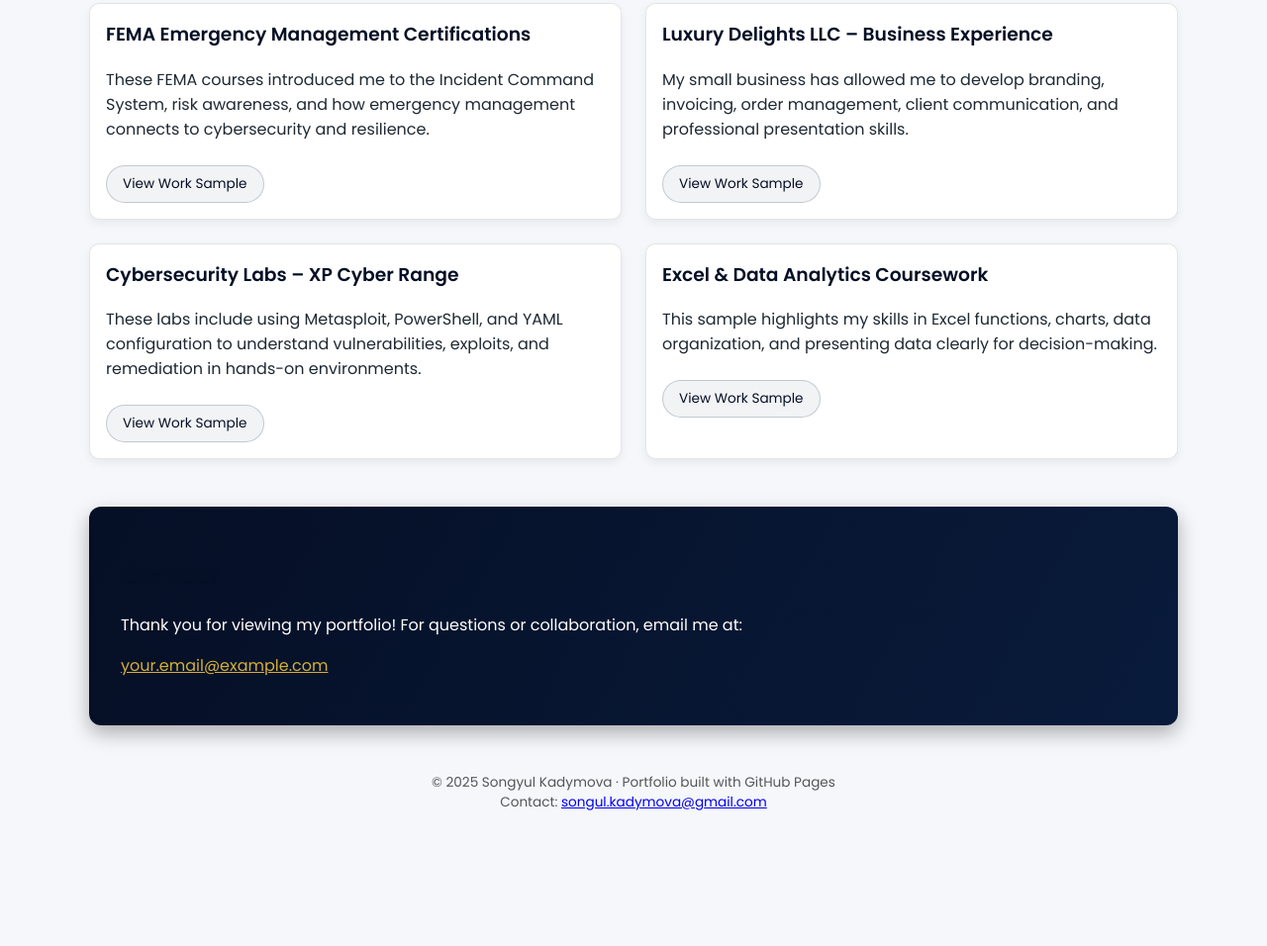
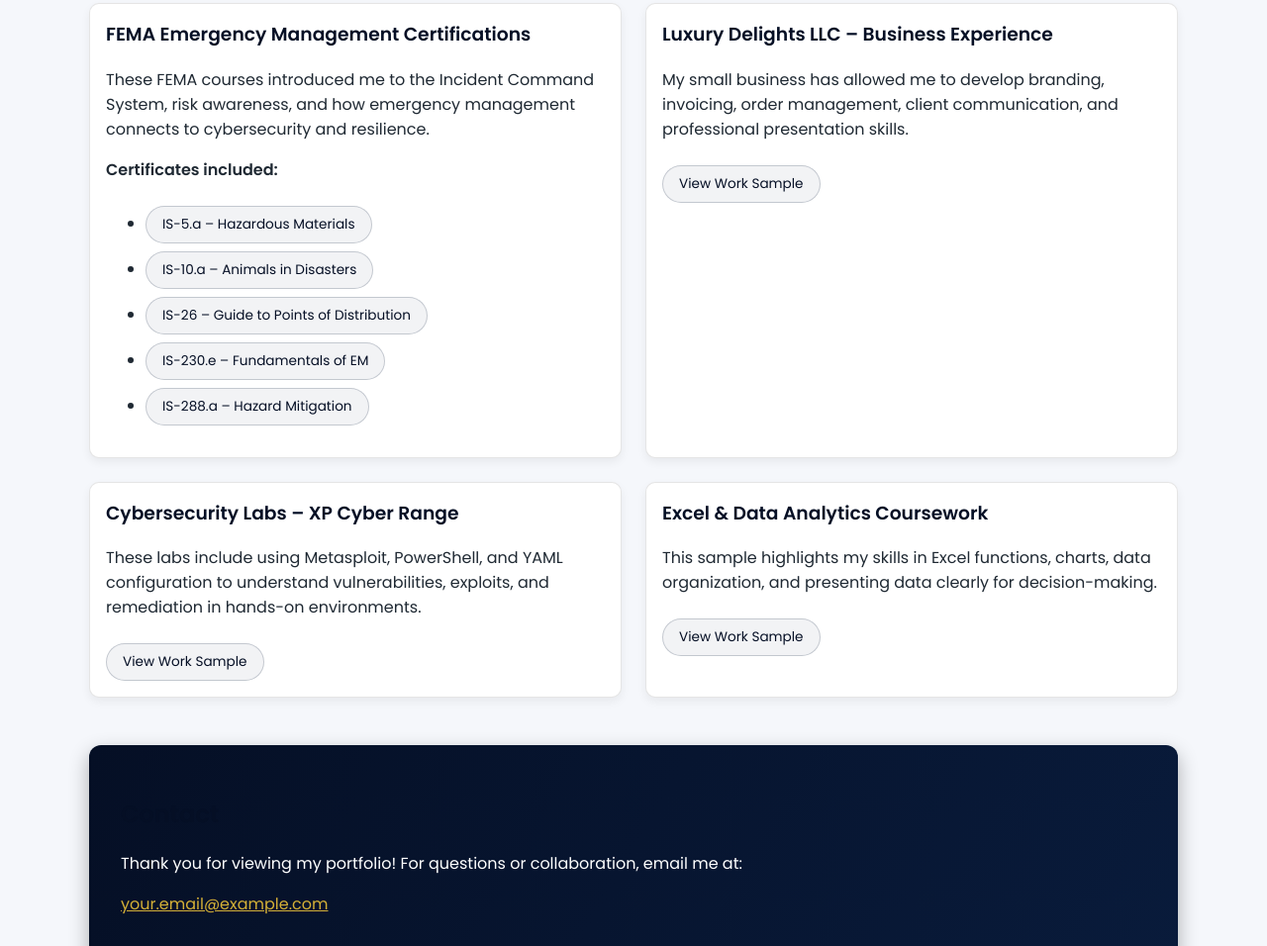
Before and after one commit to songulkadymova-cmyk/songulkadymova-cmyk.github.io, a plain HTML site: page index.html in a window 1280 px wide. Shown: the part 894-1850 px from the top of the page at 99% size. Before the commit the page ends 1763 px from the top, so only its background shows below. Drawn offline with Linux system fonts and the light colour scheme.

Commit message:
Update index.html

```diff
--- a/index.html
+++ b/index.html
@@ -311,7 +311,14 @@
           These FEMA courses introduced me to the Incident Command System, risk awareness, and how emergency management connects
           to cybersecurity and resilience.
         </p>
-        <a class="btn-ghost" href="#">View Work Sample</a>
+          <p><strong>Certificates included:</strong></p>
+  <ul>
+    <li><a class="btn-ghost" href="files/IS-5.a_Haz.waste.pdf" target="_blank">IS-5.a – Hazardous Materials</a></li>
+    <li><a class="btn-ghost" href="files/IS-10.a_Animal.pdf" target="_blank">IS-10.a – Animals in Disasters</a></li>
+    <li><a class="btn-ghost" href="files/IS-26_certificate_0009534894.pdf" target="_blank">IS-26 – Guide to Points of Distribution</a></li>
+    <li><a class="btn-ghost" href="files/IS-230.e_certificate_0009534894.pdf" target="_blank">IS-230.e – Fundamentals of EM</a></li>
+    <li><a class="btn-ghost" href="files/IS-288.a_certificate_0009534894.pdf" target="_blank">IS-288.a – Hazard Mitigation</a></li>
+  </ul>
       </div>
 
       <!-- Luxury Delights -->
```
